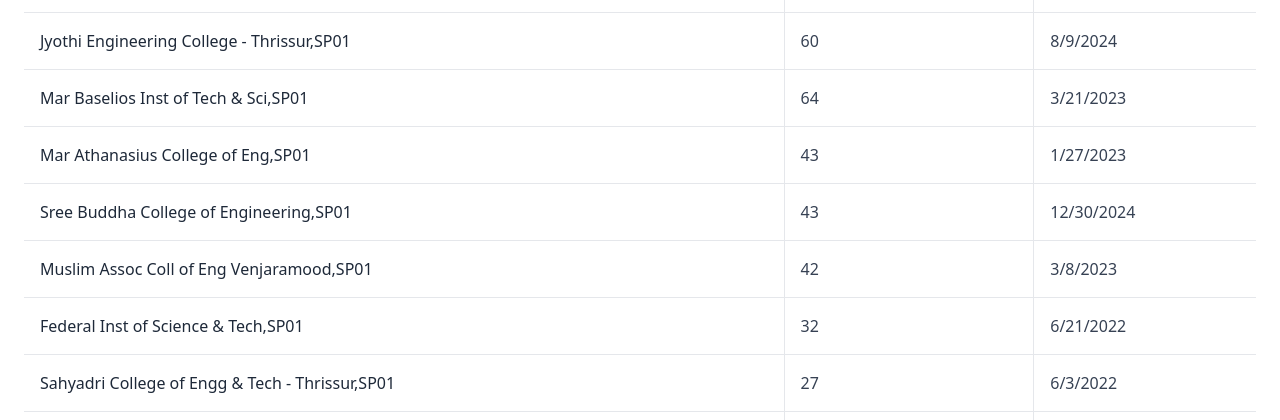
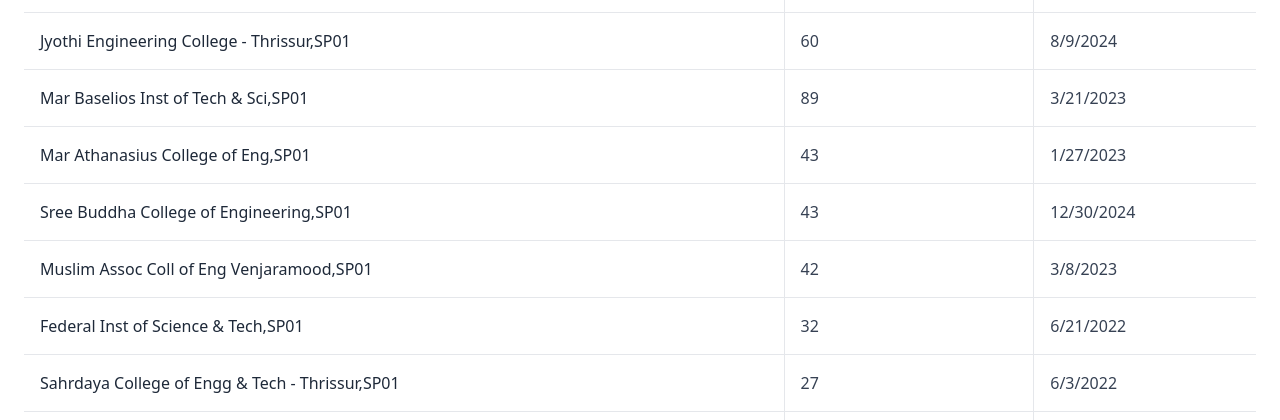
Before and after one commit to stone-PETER/SPS-KC-Web, a React (Vite) app in the folder Spc-kc-web/: page /sbc in a window 1280 px wide. Shown: the part 532-952 px from the top of the page. Built offline with nearby package versions, Linux system fonts and the light colour scheme.

Commit message:
member count edits

```diff
--- a/Spc-kc-web/src/components/SBC/sbc.jsx
+++ b/Spc-kc-web/src/components/SBC/sbc.jsx
@@ -15,12 +15,12 @@
     { name: "College of Engg - Karunagappally,PHO/MIT/SSC/SP", formedDate: "6/22/2020", memberCount: "65" },
     { name: "College of Engineering-Attingal,SP01", formedDate: "2/24/2023", memberCount: "64" },
     { name: "Jyothi Engineering College - Thrissur,SP01", formedDate: "8/9/2024", memberCount: "60" },
-    { name: "Mar Baselios Inst of Tech & Sci,SP01", formedDate: "3/21/2023", memberCount: "64" },
+    { name: "Mar Baselios Inst of Tech & Sci,SP01", formedDate: "3/21/2023", memberCount: "89" },
     { name: "Mar Athanasius College of Eng,SP01", formedDate: "1/27/2023", memberCount: "43" },
     { name: "Sree Buddha College of Engineering,SP01", formedDate: "12/30/2024", memberCount: "43" },
     { name: "Muslim Assoc Coll of Eng Venjaramood,SP01", formedDate: "3/8/2023", memberCount: "42" },
     { name: "Federal Inst of Science & Tech,SP01", formedDate: "6/21/2022", memberCount: "32" },
-    { name: "Sahyadri College of Engg & Tech - Thrissur,SP01", formedDate: "6/3/2022", memberCount: "27" },
+    { name: "Sahrdaya College of Engg & Tech - Thrissur,SP01", formedDate: "6/3/2022", memberCount: "27" },
     { name: "M Dasan Institute of Technology,SP01", formedDate: "10/26/2022", memberCount: "25" },
     { name: "College of Eng-Thalassery,SP01", formedDate: "5/17/2023", memberCount: "21" },
     { name: "TKM College of Engineering,SP01", formedDate: "10/21/2019", memberCount: "21" },
@@ -36,7 +36,7 @@
     { name: "Viswajyothi College Of Eng & Tech,SP01", formedDate: "7/2/2023", memberCount: "11" },
     { name: "MEA Engineering College - Perinthalmanna,SP01", formedDate: "7/6/2023", memberCount: "9" },
     { name: "College Of Engineering-Poonjar,SP01", formedDate: "9/29/2024", memberCount: "6" },
-    { name: "Adi Shankara Inst of Engineering & Tech,SP01", formedDate: "4/30/2015", memberCount: "5" },
+    { name: "Adi Shankara Inst of Engineering & Tech,SP01", formedDate: "4/30/2015", memberCount: "11" },
     { name: "Mar Baselios College of Eng & Tech,SP01", formedDate: "7/31/2020", memberCount: "4" },
     { name: "Sree Narayana Gurukulam College of Eng,SP01", formedDate: "3/21/2023", memberCount: "3" },
     { name: "Amrita Vishwa Vidyapeetham,SP01", formedDate: "4/17/2013", memberCount: "2" },
```
